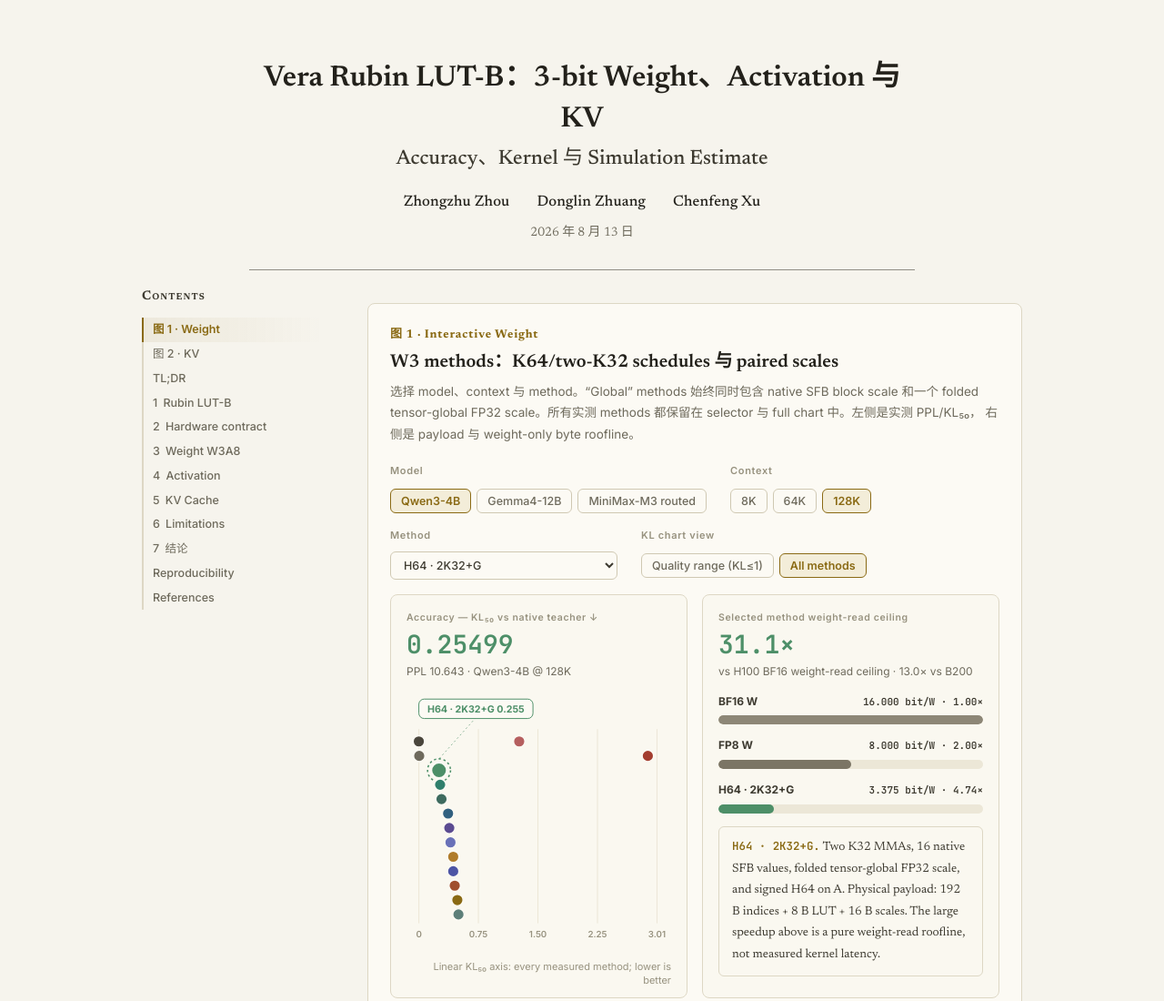
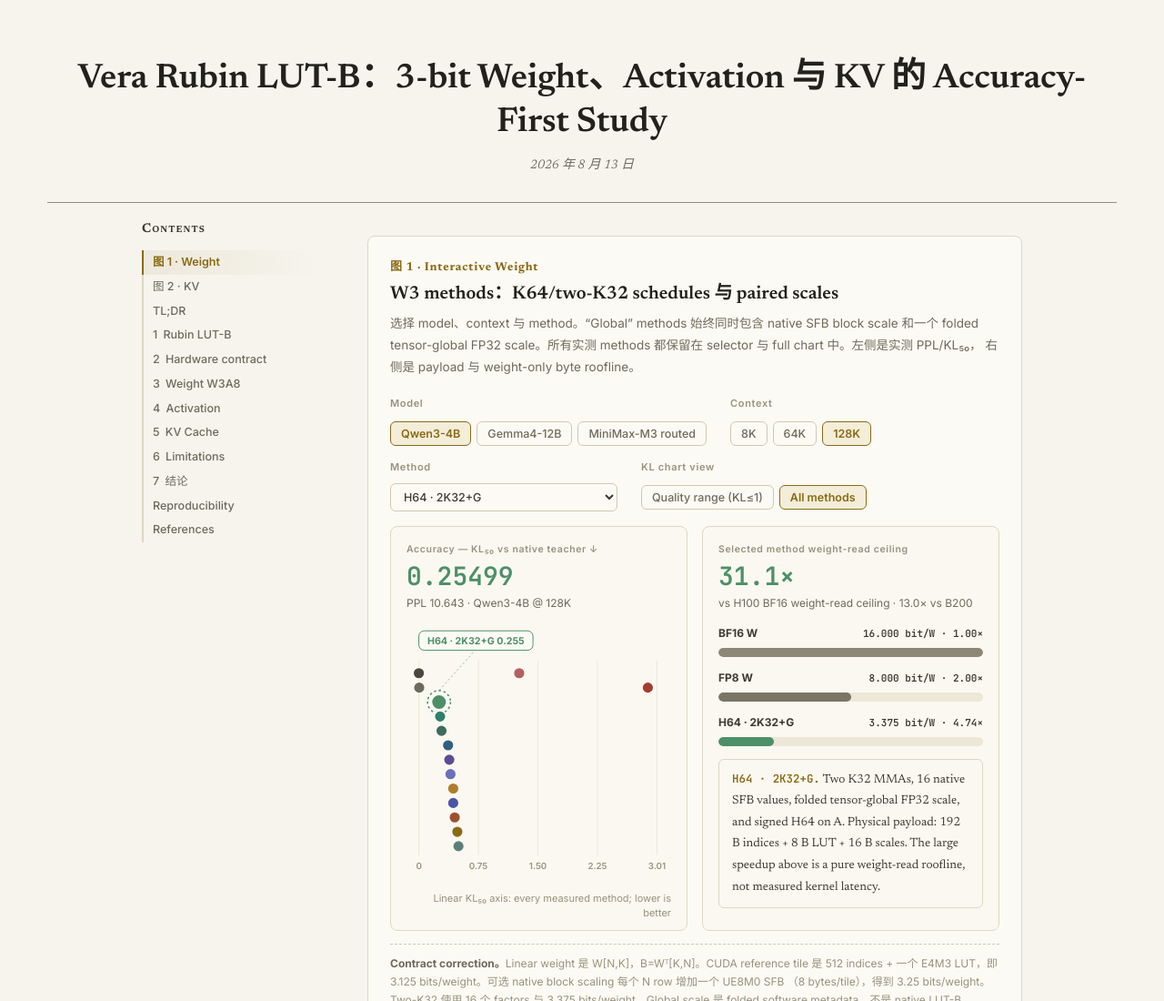
Before and after one commit to zzz0906/rubin-k3v3-zh, a plain HTML site: page index.html in a window 1280 px wide. Shown: the top 1100 px of the page at 91% size. Drawn offline with Linux system fonts and the light colour scheme.

Commit message:
Align the Chinese report header
Remove author attribution and match the English title, spacing, and metadata layout.

```diff
--- a/index.html
+++ b/index.html
@@ -58,23 +58,18 @@
     padding: 64px 0 8px;
     text-align: center;
   }
+  header.paper .wrap { max-width: 1200px; padding: 0 12px; }
   h1.title {
     font-family: var(--serif);
     font-weight: 600;
-    font-size: clamp(24px, 3vw, 32px);
-    line-height: 1.4;
+    font-size: clamp(24px, 3vw, 38px);
+    line-height: 1.25;
+    letter-spacing: -.005em;
     margin: 0 auto 10px;
-    max-width: 860px;
+    max-width: 1120px;
     color: var(--ink);
   }
-  h1.title .subtitle-line { display: block; font-size: .7em; font-weight: 500; color: var(--ink-2); margin-top: 6px; }
-  .authors {
-    display: flex; justify-content: center; gap: 30px; flex-wrap: wrap;
-    font-family: var(--serif); font-size: 16.5px; font-weight: 500; color: var(--ink);
-    letter-spacing: .01em; margin: 16px 0 5px;
-  }
-  .meta { font-family: var(--serif); font-size: 14px; color: var(--muted); }
-  .meta a { color: var(--accent); text-decoration: none; border-bottom: 1px solid rgba(138,106,20,.35); }
+  .meta { font-family: var(--serif); font-size: 14px; color: var(--muted); font-style: italic; }
   .head-rule { border: 0; border-top: 1.5px solid var(--ink-2); margin: 26px auto 0; opacity: .55; }
 
   /* ---------- figure card ---------- */
@@ -258,10 +253,7 @@
 
 <header class="paper">
   <div class="wrap">
-    <h1 class="title">Vera Rubin LUT-B：3-bit Weight、Activation 与 KV
-      <span class="subtitle-line">Accuracy、Kernel 与 Simulation Estimate</span>
-    </h1>
-    <div class="authors"><span>Zhongzhu Zhou</span><span>Donglin Zhuang</span><span>Chenfeng Xu</span></div>
+    <h1 class="title">Vera Rubin LUT-B：3-bit Weight、Activation 与 KV 的 Accuracy-First Study</h1>
     <div class="meta">2026 年 8 月 13 日</div>
     <hr class="head-rule">
   </div>
```
